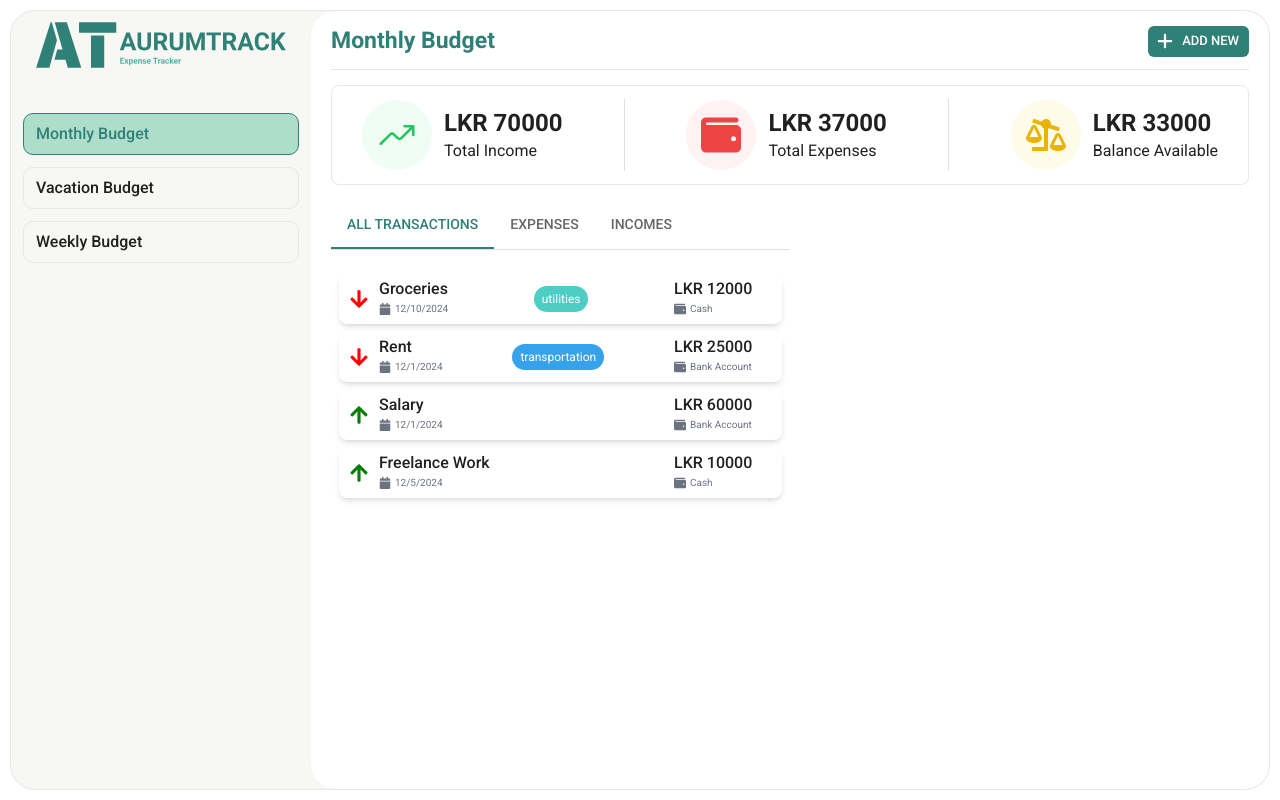
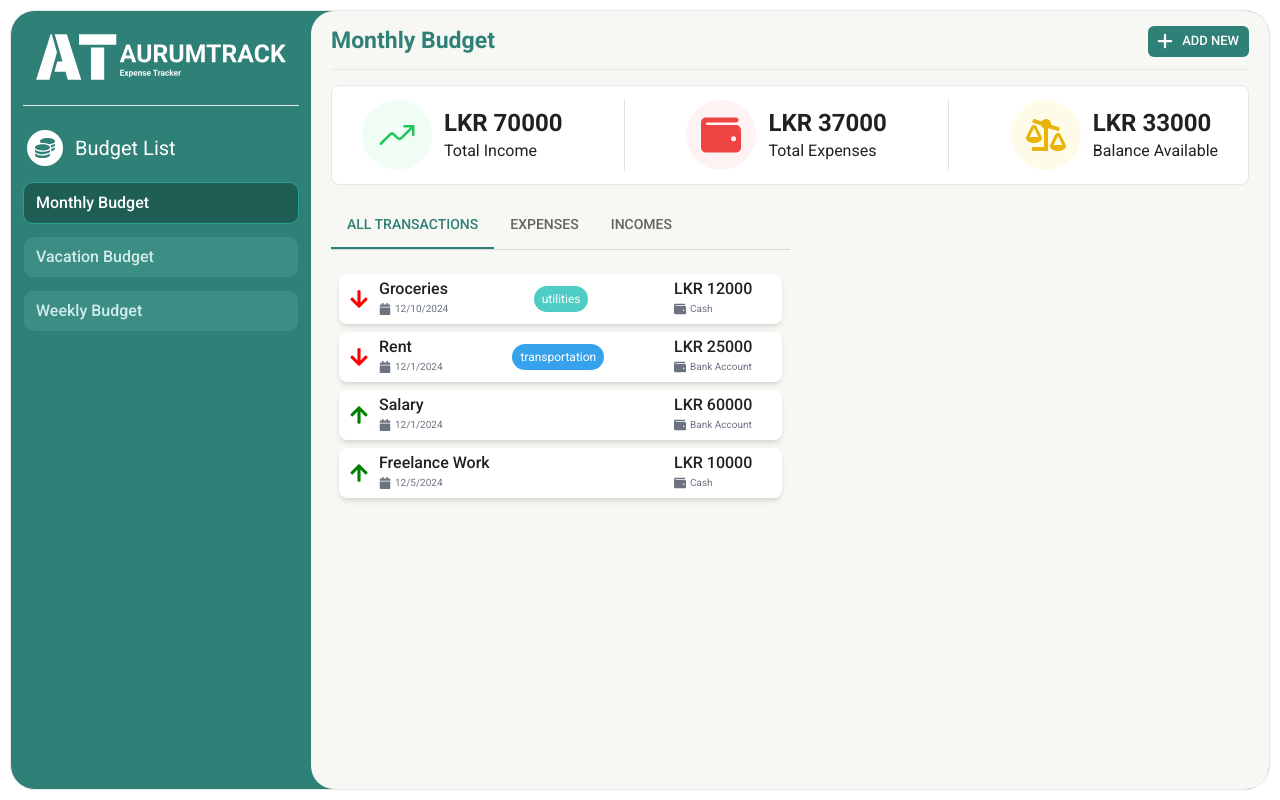
Before and after one commit to janithF/expTracker, a React (Vite) app: page / in a window 1280 px wide. Built offline with nearby package versions, Linux system fonts and the light colour scheme.

Commit message:
Change logo and colors

```diff
--- a/src/App.tsx
+++ b/src/App.tsx
@@ -11,7 +11,7 @@ function App() {
   return (
     <div
       id="expense-tracker"
-      className="flex h-full border bg-background border-gray-200 border-solid rounded-[25px] max-w-screen-2xl mx-auto"
+      className="flex h-full border bg-primary border-gray-200 border-solid rounded-[25px] max-w-screen-2xl mx-auto"
     >
       <div
         id="side-panel-container"
@@ -25,7 +25,7 @@ function App() {
       </div>
       <div
         id="main-container"
-        className="flex-1 rounded-[25px] py-[5px] px-[20px] bg-white"
+        className="flex-1 rounded-[23px] py-[5px] px-[20px] bg-background"
       >
         <BudgetContext.Provider value={selectedBudget}>
           <MainContent/>
--- a/src/components/MainContent/BudgetSummary.tsx
+++ b/src/components/MainContent/BudgetSummary.tsx
@@ -14,7 +14,7 @@ const BudgetSummary = () => {
   const balance = totalIncome && totalExpenses ? totalIncome - totalExpenses : 0;
 
   return (
-    <div className="h-[100px] w-full border border-gray-200 rounded-lg py-[5px] px-[30px] flex items-center justify-between">
+    <div className="h-[100px] w-full border border-gray-200 rounded-lg py-[5px] px-[30px] flex items-center justify-between bg-white">
       <BudgetSummaryItem icon={<IoTrendingUp />} amount={totalIncome ?? 0} color="green" currency="LKR" title="Total Income" />
       <Divider orientation="vertical" variant="middle" flexItem />
       <BudgetSummaryItem icon={<FaWallet />} amount={totalExpenses ?? 0} color="red" currency="LKR" title="Total Expenses" />
--- a/src/components/SidePanel/BudgetList.tsx
+++ b/src/components/SidePanel/BudgetList.tsx
@@ -1,5 +1,7 @@
 import { Budget } from "../../types/interfaces";
 import BudgetListItem from "./BudgetListItem";
+import { FaCoins } from "react-icons/fa6";
+import SidepanelTitle from "./SidepanelTitle";
 
 interface Props {
   budgetList: Budget[];
@@ -9,7 +11,8 @@ interface Props {
 
 const BudgetList = ({ budgetList, onSelectBudget, selectedBudget }: Props) => {
   return (
-    <div id="budget-list" className="w-full mt-10">
+    <div id="budget-list" className="w-full pt-5 mt-5 border-0 border-t ">
+      <SidepanelTitle icon={<FaCoins />} title="Budget List" />
       {budgetList.map((budget) => {
         return <BudgetListItem key={budget.id} budget={budget} selectedBudget={selectedBudget} onSelectBudget={onSelectBudget} />;
       })}
--- a/src/components/SidePanel/BudgetListItem.tsx
+++ b/src/components/SidePanel/BudgetListItem.tsx
@@ -11,7 +11,9 @@ const BudgetListItem = ({ budget, selectedBudget, onSelectBudget }: Props) => {
     <div
       id={`budget-${budget.id}`}
       className={`py-2 px-3 border rounded-[10px] mb-3 cursor-pointer ${
-        budget.id == selectedBudget.id ? "bg-secondary text-primary border-primary" : "border-gray-200 text-gray"
+        budget.id == selectedBudget.id
+          ? "bg-[#1E5E54] text-[#FFFF] border-[#28A092]"
+          : "bg-[#3C8D83] text-[#D0EDE9] border-[#2F8076] hover:bg-[#469A90] hover:text-[#FFFFFF] hover:border-[#3C8D83]"
       }`}
       onClick={() => onSelectBudget(budget)}
     >
--- a/src/components/SidePanel/SidePanel.tsx
+++ b/src/components/SidePanel/SidePanel.tsx
@@ -1,4 +1,4 @@
-import icon from "../../assets/img/logo/logo.svg";
+import logo from "../../assets/img/logo/logo-white.svg";
 import { Budget } from "../../types/interfaces";
 import BudgetList from "./BudgetList";
 
@@ -11,7 +11,7 @@ interface Props {
 const SidePanel = ({ budgetList, selectedBudget, onSelectBudget }: Props) => {
   return (
     <div id="sidepanel" className="flex flex-col items-center">
-      <img src={icon} alt="icon" className="w-[250px]" />
+      <img src={logo} alt="icon" className="w-[250px] mt-3" />
       <BudgetList budgetList={budgetList} selectedBudget={selectedBudget} onSelectBudget={onSelectBudget} />
     </div>
   );
--- /dev/null
+++ b/src/components/SidePanel/SidepanelTitle.tsx
@@ -0,0 +1,17 @@
+import { ReactNode } from "react";
+
+interface Props {
+  icon: ReactNode;
+  title: string;
+}
+
+const SidepanelTitle = ({ icon, title }: Props) => {
+  return (
+    <div className="p-1 mb-3 flex items-center text-xl text-white">
+      <div className="text-primary bg-white p-2 rounded-full flex items-center justify-center">{icon}</div>
+      <h2 className="ml-3">{title}</h2>
+    </div>
+  );
+};
+
+export default SidepanelTitle;
```
Also changed, not shown: src/assets/img/logo/logo-white.svg (added).
